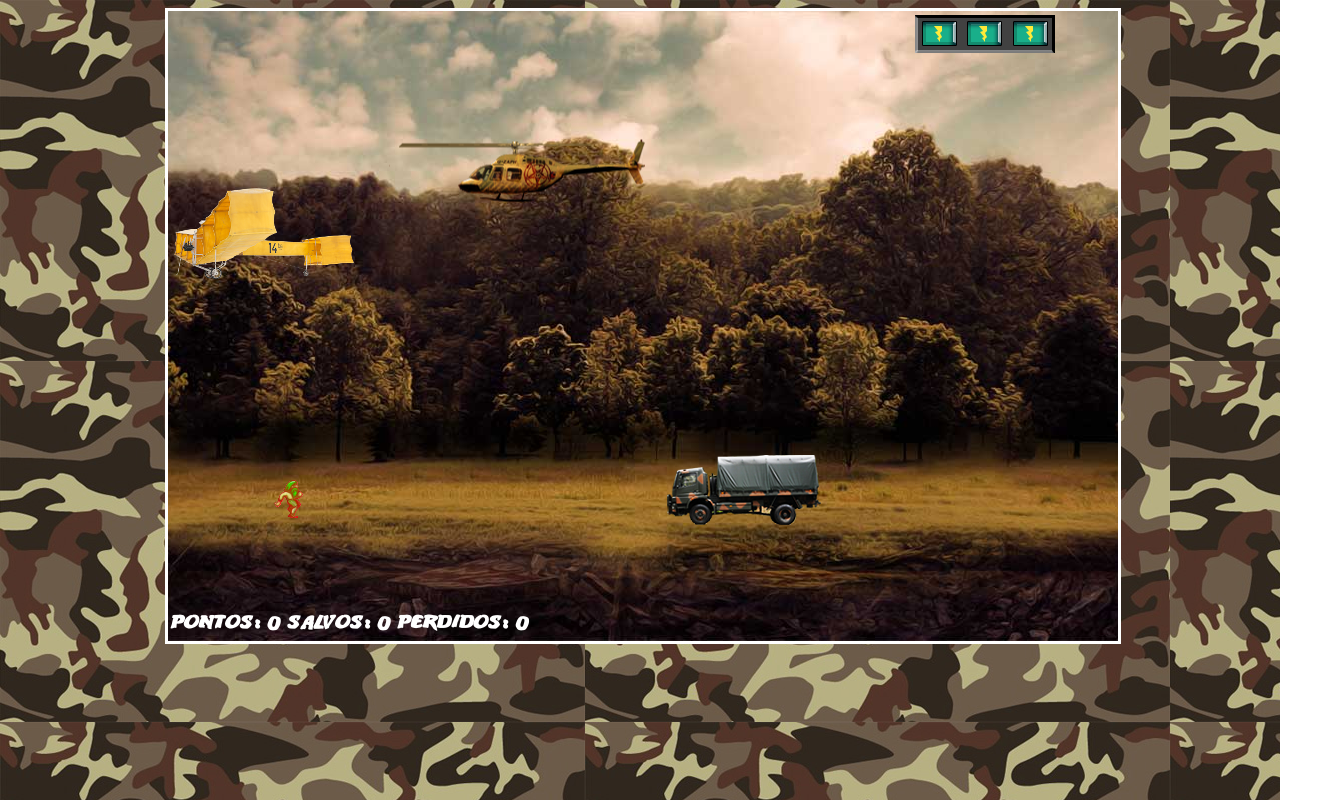
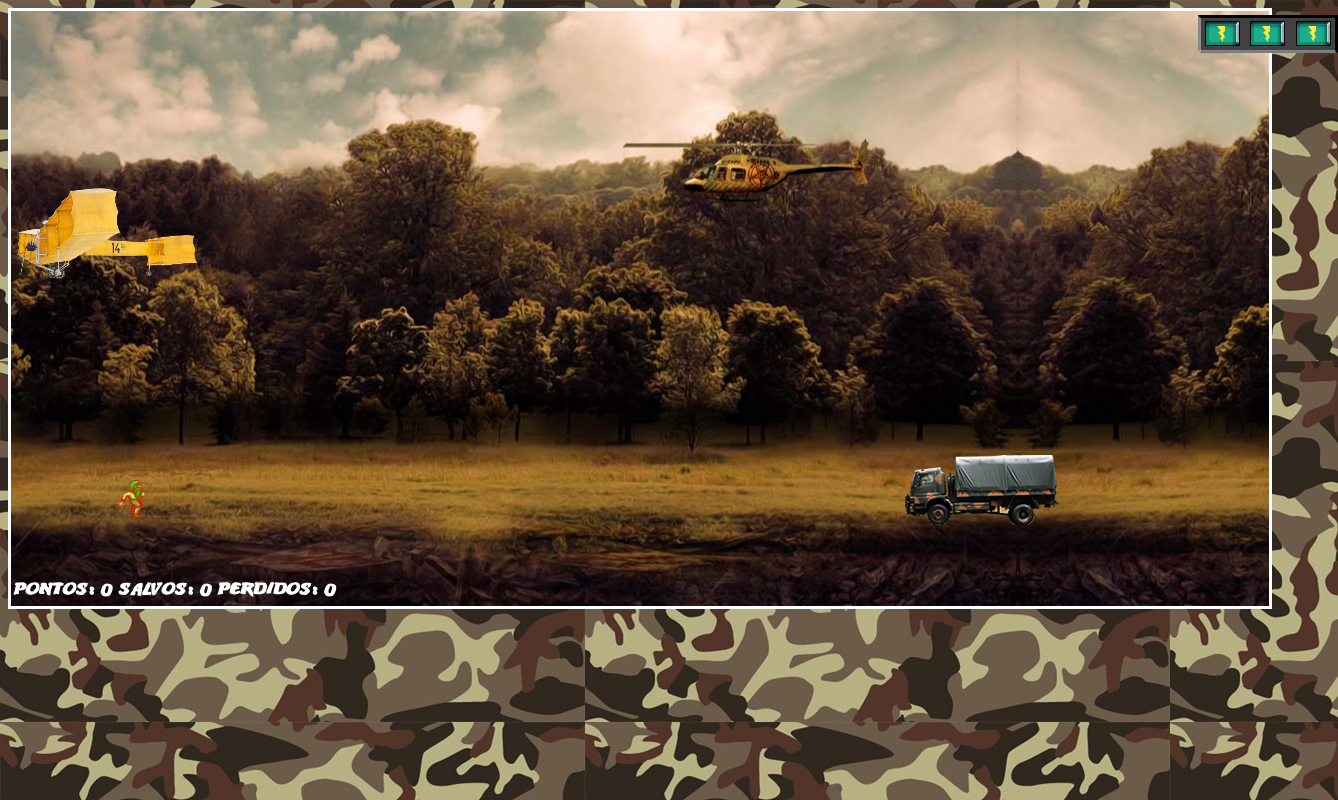
Before and after one commit to ledrol/jogo-js-naves, a plain HTML site: page index.html in a window 1280 px wide. Both pictures are taken after a click on the element 643 px from the left and 221 px from the top of the page. Shown: the whole page, 1338 px wide, since content can reach past the window. Drawn offline with Linux system fonts and the light colour scheme.

Commit message:
Aumento da área do jogo

```diff
--- a/css/estilos.css
+++ b/css/estilos.css
@@ -14,17 +14,14 @@ body {
 }
 
 #container{
-	width:950px;
 	height:auto;
 	position:relative;
 	margin-left:auto;
 	margin-right:auto;
 }
 
-
 #fundoGame {
-	width:950px;
-	height:630px;
+	height:595px;
 	background-image:url(../imgs/fundo_game.jpg);
 	border-color:#FFF;
 	border-style:solid;
@@ -43,7 +40,7 @@ body {
 	width: 256px;
 	height: 66px;
 	position: absolute;
-	left: 689px;
+	left: 1070px;
 	top: 253px;
 	background-image:url(../imgs/inimigo1.png);
 }
@@ -52,7 +49,7 @@ body {
 	width: 165px;
 	height: 70px;
 	position: absolute;
-	left: 775px;
+	left: 1170px;
 	top: 447px;
 	background-image: url(../imgs/inimigo2.png);
 }
@@ -208,15 +205,15 @@ body {
 
 #placar {
 	width: 450px;
-	height: 50px;
+	height: 40px;
 	position: absolute;
 	left: 5px;
-	top: 590px;
+	top: 560px;
 }
 
 h2 {
 	font-family:Titulo;
-	font-size:20px;
+	font-size:18px;
 	color:#FFF
 }
 
@@ -224,7 +221,7 @@ h2 {
 	width: 140px;
 	height: 38px;
 	position: absolute;
-	left: 750px;
+	left: 1190px;
 	top: 7px;
 }
 
--- a/js/js.js
+++ b/js/js.js
@@ -95,7 +95,7 @@ function start() { // Inicio da função start()
 		$("#inimigo1").css("top",posicaoY);
 		if (posicaoX<=0) {
 			posicaoY = parseInt(Math.random() * 334);
-			$("#inimigo1").css("left",694);
+			$("#inimigo1").css("left",1070);
 			$("#inimigo1").css("top",posicaoY);
 		}
 	} //Fim da função moveinimigo1()
@@ -104,7 +104,7 @@ function start() { // Inicio da função start()
 		posicaoX = parseInt($("#inimigo2").css("left"));
 		$("#inimigo2").css("left",posicaoX-3);
 		if (posicaoX<=0) {
-			$("#inimigo2").css("left",775);
+			$("#inimigo2").css("left",1170);
 		}
 	} // Fim da função moveinimigo2()
 
@@ -158,7 +158,7 @@ function start() { // Inicio da função start()
 				explosao1(inimigo1X,inimigo1Y);
 
 				posicaoY = parseInt(Math.random() * 334);
-				$("#inimigo1").css("left",694);
+				$("#inimigo1").css("left",1070);
 				$("#inimigo1").css("top",posicaoY);
 				}
 
@@ -184,7 +184,7 @@ function start() { // Inicio da função start()
 				$("#disparo").css("left",950);
 
 				posicaoY = parseInt(Math.random() * 334);
-				$("#inimigo1").css("left",694);
+				$("#inimigo1").css("left",1070);
 				$("#inimigo1").css("top",posicaoY);
 				}
 
```
